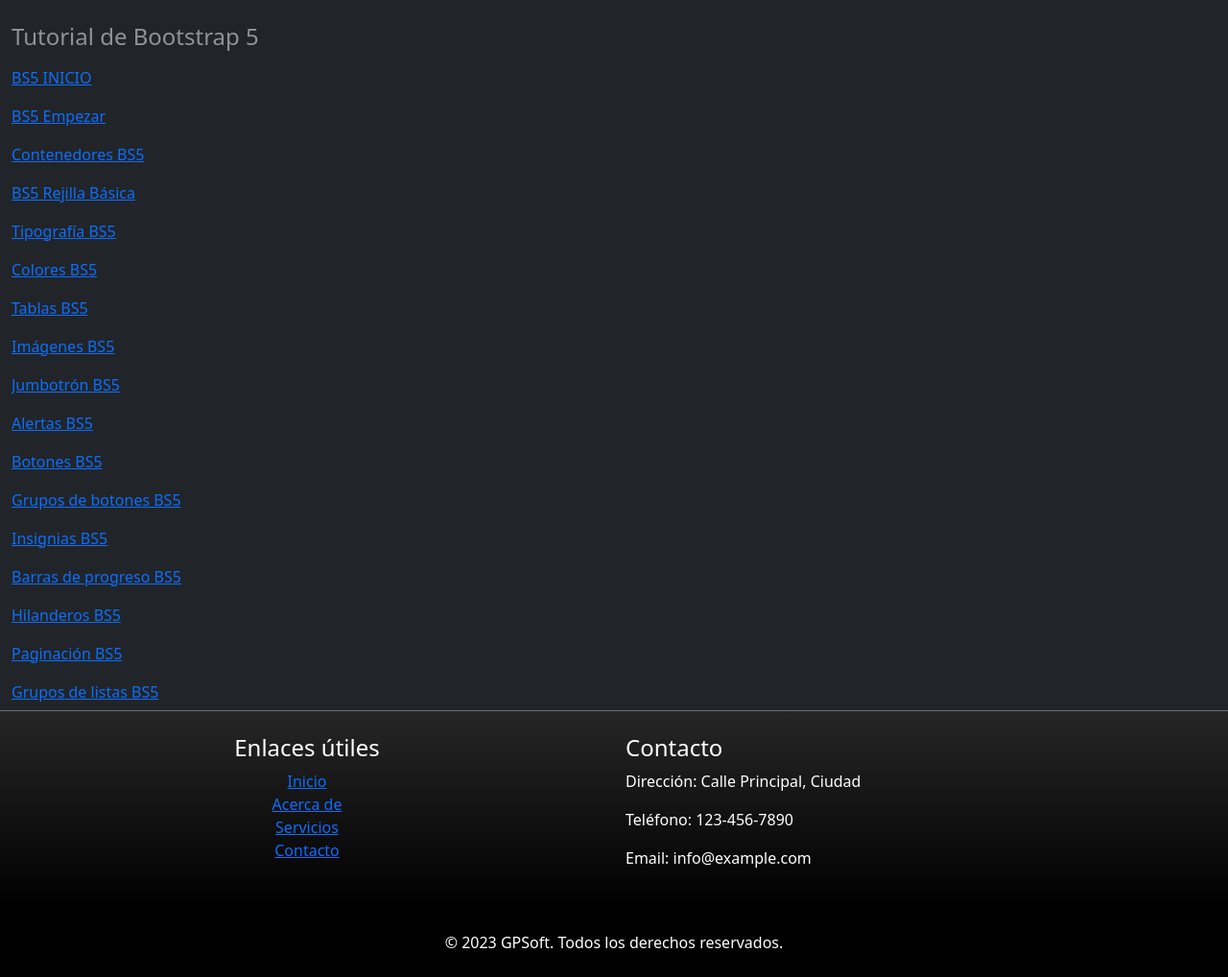
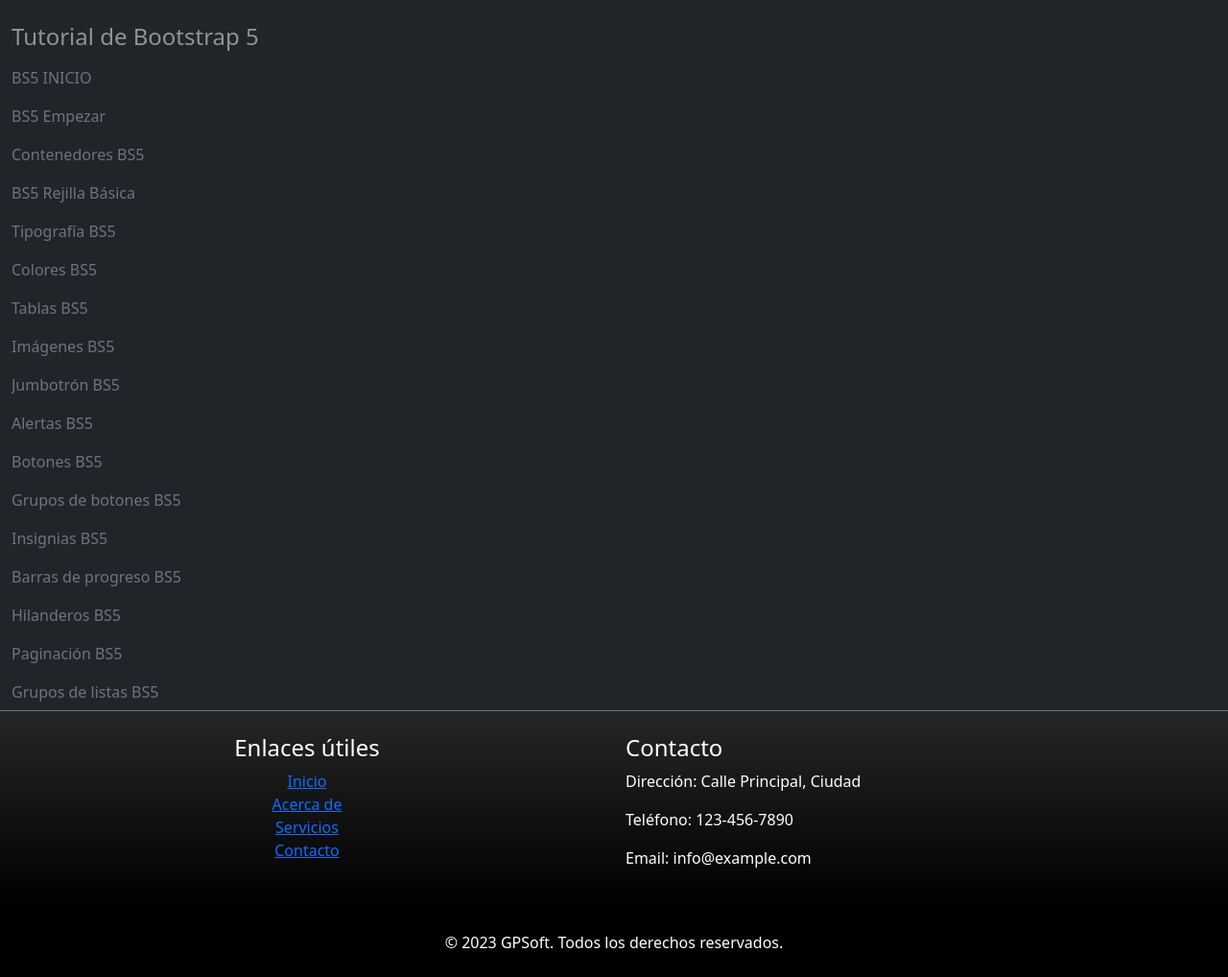
Before and after one commit to hmartinez00/z_django_projects, a Django app: page /BootStrap5/ in a window 1280 px wide. Shown: the part 64-1082 px from the top of the page at 96% size. Run offline with Django 4.2, Linux system fonts and the light colour scheme; data comes from the database, SQL or seed files in the repository.

Commit message:
Version Estable 20230624 203129

```diff
--- a/CursoBsw3shools/BootStrap5/templates/Tutorial_de_Bootstrap_5/bs5_empezar/bs5_empezar.html
+++ b/CursoBsw3shools/BootStrap5/templates/Tutorial_de_Bootstrap_5/bs5_empezar/bs5_empezar.html
@@ -4,7 +4,7 @@
   <div class="row">
     <div class="col-12">
       <h3>{{ modulo }}</h3>
-      <h4>{{ leccion }}</h4>
+      <h4>{{ leccion|capfirst }}</h4>
         {% for i in file_list %}
           <ul>
             <iframe height=80% width=90% src="{% url 'vistas_clases' modulo leccion i|extract_numbers %}" title="description"></iframe>
--- a/CursoBsw3shools/BootStrap5/templates/index.html
+++ b/CursoBsw3shools/BootStrap5/templates/index.html
@@ -77,7 +77,7 @@
             <h4>{{ modulos|replace_space }}</h4>
             {% for i in clases %}
             <li class="navbar">
-              <a href="{% url 'vistas_clases' modulos i|lower|replace_signs 0 %}">{{ i }}</a>
+              <a class="link-secondary link-offset-2 link-underline link-underline-opacity-0" href="{% url 'vistas_clases' modulos i|lower|replace_signs 0 %}">{{ i }}</a>
             </li>
             {% endfor %}
           </ul>
```
